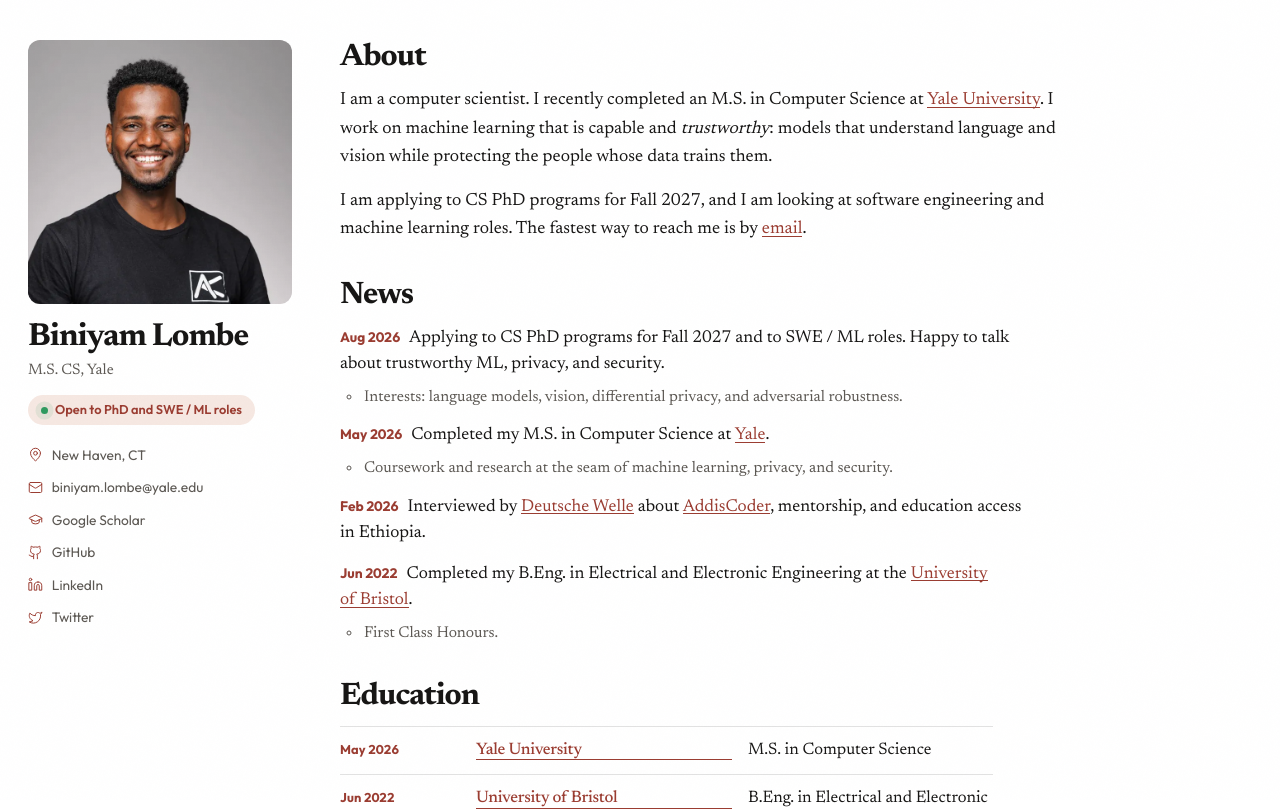
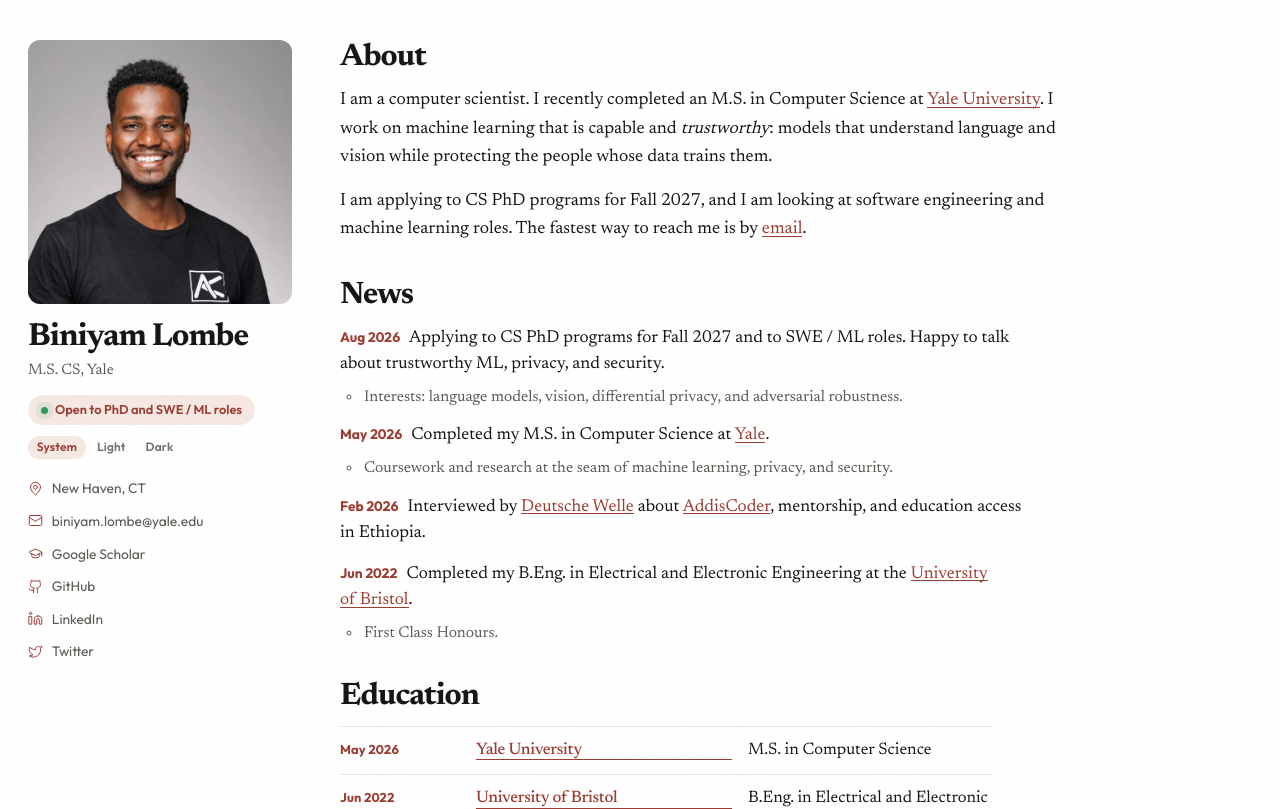
Before and after one commit to biniyamlombe/biniyamlombe.github.io, a React (Vite) app: page / in a window 1280 px wide. Shown: the top 809 px of the page. Built offline with nearby package versions, Linux system fonts and the light colour scheme; no server answers.

Commit message:
feat: let the reader choose light, dark, or the system colors
The page only followed the operating system, so there was no way to open the other palette.

```diff
--- a/index.html
+++ b/index.html
@@ -26,6 +26,25 @@
       build, after the filenames are hashed. Dev leaves the marker empty.
     -->
     <!-- font-preload -->
+
+    <!--
+      Apply a saved Light or Dark choice before paint. Absent means System.
+      Keep the storage key in sync with src/components/ThemeSwitch.jsx.
+    -->
+    <script>
+      (function () {
+        try {
+          var theme = localStorage.getItem('theme');
+          if (theme !== 'light' && theme !== 'dark') return;
+          document.documentElement.setAttribute('data-theme', theme);
+          var meta = document.createElement('meta');
+          meta.name = 'theme-color';
+          meta.setAttribute('data-override', '');
+          meta.content = theme === 'dark' ? '#161412' : '#ffffff';
+          document.head.appendChild(meta);
+        } catch (e) {}
+      })();
+    </script>
   </head>
   <body>
     <div id="root"></div>
--- a/src/components/Sidebar.jsx
+++ b/src/components/Sidebar.jsx
@@ -1,5 +1,6 @@
 import { FileText, Github, GraduationCap, Linkedin, Mail, MapPin, Twitter } from 'lucide-react';
 import { publicFile, site } from '../data/site';
+import ThemeSwitch from './ThemeSwitch';
 
 /**
  * Left identity rail: photo, name, role, status, contact list.
@@ -50,6 +51,8 @@ const Sidebar = () => {
         {site.availability}
       </p>
 
+      <ThemeSwitch />
+
       <nav className="rail-list" aria-label="Contact and profiles">
         {site.contacts.map((item) => {
           const Icon = icons[item.icon];
--- /dev/null
+++ b/src/components/ThemeSwitch.jsx
@@ -0,0 +1,68 @@
+import { useState } from 'react';
+
+/**
+ * Light, Dark, or System. System removes the attribute so the CSS media query
+ * keeps following the operating system. The storage key matches the inline
+ * script in index.html, which applies a saved choice before paint.
+ */
+const STORAGE_KEY = 'theme';
+const OPTIONS = [
+  { value: 'system', label: 'System' },
+  { value: 'light', label: 'Light' },
+  { value: 'dark', label: 'Dark' },
+];
+
+const readTheme = () => {
+  const value = document.documentElement.getAttribute('data-theme');
+  return value === 'light' || value === 'dark' ? value : 'system';
+};
+
+const syncThemeColor = (theme) => {
+  const current = document.querySelector('meta[name="theme-color"][data-override]');
+  if (theme === 'system') {
+    current?.remove();
+    return;
+  }
+
+  const meta = current ?? document.createElement('meta');
+  meta.name = 'theme-color';
+  meta.setAttribute('data-override', '');
+  meta.content = theme === 'dark' ? '#161412' : '#ffffff';
+  if (!current) document.head.appendChild(meta);
+};
+
+const ThemeSwitch = () => {
+  const [theme, setTheme] = useState(readTheme);
+
+  const choose = (next) => {
+    setTheme(next);
+    if (next === 'system') {
+      localStorage.removeItem(STORAGE_KEY);
+      document.documentElement.removeAttribute('data-theme');
+    } else {
+      localStorage.setItem(STORAGE_KEY, next);
+      document.documentElement.setAttribute('data-theme', next);
+    }
+    syncThemeColor(next);
+  };
+
+  return (
+    <fieldset className="theme-switch">
+      <legend className="sr-only">Color scheme</legend>
+      {OPTIONS.map((option) => (
+        <label key={option.value}>
+          <input
+            type="radio"
+            name="theme"
+            value={option.value}
+            checked={theme === option.value}
+            onChange={() => choose(option.value)}
+          />
+          {option.label}
+        </label>
+      ))}
+    </fieldset>
+  );
+};
+
+export default ThemeSwitch;
--- a/src/index.css
+++ b/src/index.css
@@ -50,7 +50,7 @@
 }
 
 @media (prefers-color-scheme: dark) {
-  :root {
+  :root:not([data-theme='light']) {
     color-scheme: dark;
     --surface: #161412;
     --surface-2: #221f1c;
@@ -65,13 +65,53 @@
     --focus: #d98978;
   }
 
-  .grain {
+  :root:not([data-theme='light']) .grain {
     display: none;
   }
 
-  ::selection {
+  :root:not([data-theme='light']) ::selection {
     color: var(--surface);
   }
+}
+
+/*
+ * A saved choice beats the system setting. These tokens match the blocks above.
+ * The inline script in index.html sets data-theme before paint.
+ */
+:root[data-theme='dark'] {
+  color-scheme: dark;
+  --surface: #161412;
+  --surface-2: #221f1c;
+  --text: #f3efe9;
+  --text-muted: #c4bbb2;
+  --text-faint: #a89f96;
+  --accent: #d98978;
+  --accent-soft: #3c2a26;
+  --line: rgba(243, 239, 233, 0.14);
+  --line-strong: rgba(243, 239, 233, 0.24);
+  --focus: #d98978;
+}
+
+:root[data-theme='dark'] .grain {
+  display: none;
+}
+
+:root[data-theme='dark'] ::selection {
+  color: var(--surface);
+}
+
+:root[data-theme='light'] {
+  color-scheme: light;
+  --surface: #ffffff;
+  --surface-2: #f3f3f3;
+  --text: #171615;
+  --text-muted: #5c5853;
+  --text-faint: #75706a;
+  --accent: #9b3d32;
+  --accent-soft: #f6e8e2;
+  --line: rgba(23, 22, 21, 0.12);
+  --line-strong: rgba(23, 22, 21, 0.2);
+  --focus: #9b3d32;
 }
 
 *,
@@ -316,6 +356,54 @@ input {
   color: var(--accent);
 }
 
+.theme-switch {
+  display: flex;
+  align-items: center;
+  gap: 0.15rem;
+  width: 100%;
+  margin: 0.7rem 0 0;
+  padding: 0;
+  border: 0;
+  min-inline-size: 0;
+}
+
+.theme-switch label {
+  position: relative;
+  display: inline-flex;
+  align-items: center;
+  padding: 0.22rem 0.55rem;
+  border-radius: var(--radius-pill);
+  color: var(--text-faint);
+  font-family: var(--sans);
+  font-size: 0.75rem;
+  font-weight: 550;
+  letter-spacing: 0.01em;
+  line-height: 1.3;
+  cursor: pointer;
+}
+
+.theme-switch input {
+  position: absolute;
+  width: 1px;
+  height: 1px;
+  padding: 0;
+  margin: -1px;
+  overflow: hidden;
+  clip: rect(0, 0, 0, 0);
+  white-space: nowrap;
+  border: 0;
+}
+
+.theme-switch label:has(input:checked) {
+  background: var(--accent-soft);
+  color: var(--accent);
+}
+
+.theme-switch label:has(input:focus-visible) {
+  outline: 2px solid var(--focus);
+  outline-offset: 2px;
+}
+
 .content {
   min-width: 0;
   padding-top: 0;
@@ -359,7 +447,8 @@ input {
   .grain,
   .skip-link,
   .visits,
-  .footer-rule {
+  .footer-rule,
+  .theme-switch {
     display: none !important;
   }
 
```
Also changed, not shown: 1 other file (tests, documents, lock files or other folders).
